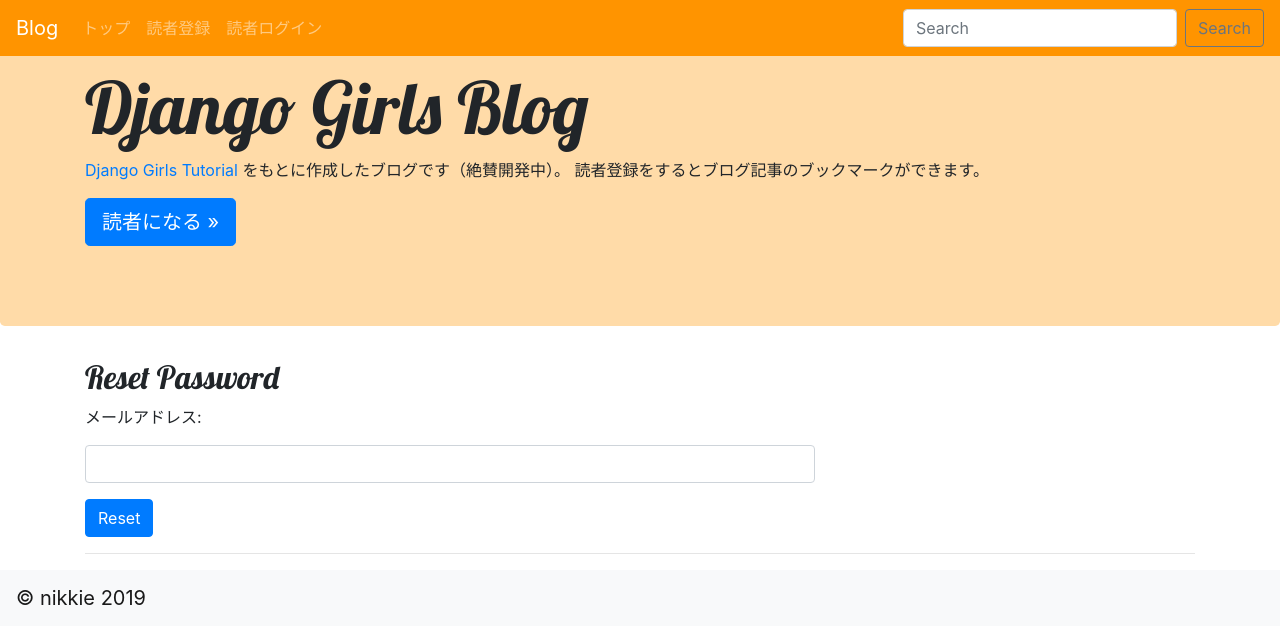
After one commit to ftnext/djangogirls-nextstep, a Django app: page /accounts/password_reset/ in a window 1280 px wide. The commit adds this page. Shown: the top 644 px of the page. Run offline with Django 3.2, Linux system fonts and the light colour scheme; some libraries are stand-ins or nearby versions.

Commit message:
[feat] パスワードを忘れた場合のリセットメール送信機能を実装
* ref: https://narito.ninja/blog/detail/44/
* 開発環境ではダミーのメールを送る設定（コンソールに出力する設定）とした：https://nwpct1.hatenablog.com/entry/django-email

```diff
--- a/django/accounts/forms.py
+++ b/django/accounts/forms.py
@@ -1,5 +1,6 @@
 from django.contrib.auth.forms import (
     PasswordChangeForm,
+    PasswordResetForm,
 )
 
 
@@ -8,3 +9,10 @@
         super().__init__(*args, **kwargs)
         for field in self.fields.values():
             field.widget.attrs['class'] = 'form-control'
+
+
+class MyPasswordResetForm(PasswordResetForm):
+    def __init__(self, *args, **kwargs):
+        super().__init__(*args, **kwargs)
+        for field in self.fields.values():
+            field.widget.attrs['class'] = 'form-control'
--- a/django/accounts/templates/accounts/login.html
+++ b/django/accounts/templates/accounts/login.html
@@ -21,4 +21,9 @@
     <input type="submit" value="login">
     <input type="hidden" name="next" value="{{ next }}">
   </form>
+  <p>
+    <a href="{% url 'accounts:password_reset' %}">
+      パスワードをお忘れの場合
+    </a>
+  </p>
 {% endblock %}
--- /dev/null
+++ b/django/accounts/templates/accounts/mail_template/password_reset/subject.txt
@@ -0,0 +1 @@
+Django Girls Blog 読者のパスワード再設定
--- /dev/null
+++ b/django/accounts/templates/accounts/password_reset_form.html
@@ -0,0 +1,17 @@
+{% extends 'base.html' %}
+
+{% block content %}
+  <h2>Reset Password</h2>
+  <form method="POST">
+    {% csrf_token %}
+    {{ form.non_field_errors }}
+    {% for field in form %}
+      <div class="form-group">
+        <label for="{{ field.id_for_label }}">{{ field.label_tag }}</label>
+        {{ field }}
+        {{ field.errors }}
+      </div>
+    {% endfor %}
+    <button type="submit" class="btn btn-primary">Reset</button>
+  </form>
+{% endblock %}
--- a/django/accounts/urls.py
+++ b/django/accounts/urls.py
@@ -16,4 +16,8 @@
          name='password_change'),
     path('password_change/done/', views.PasswordChangeDone.as_view(),
          name='password_change_done'),
+    path('password_reset/', views.PasswordReset.as_view(),
+         name='password_reset'),
+    path('password_reset/done/', views.PasswordResetDone.as_view(),
+         name='password_reset_done'),
 ]
--- a/django/accounts/views.py
+++ b/django/accounts/views.py
@@ -4,6 +4,8 @@
 from django.contrib.auth.views import (
     PasswordChangeView,
     PasswordChangeDoneView,
+    PasswordResetView,
+    PasswordResetDoneView,
 )
 from django.http import HttpResponseRedirect
 from django.urls import reverse_lazy
@@ -11,6 +13,7 @@
 
 from accounts.forms import (
     MyPasswordChangeForm,
+    MyPasswordResetForm,
 )
 
 
@@ -39,3 +42,16 @@
 
 class PasswordChangeDone(PasswordChangeDoneView):
     template_name = 'accounts/password_change_done.html'
+
+
+class PasswordReset(PasswordResetView):
+    subject_template_name = 'accounts/mail_template/password_reset/subject.txt'
+    email_template_name = 'accounts/mail_template/password_reset/message.html'
+    template_name = 'accounts/password_reset_form.html'
+    form_class = MyPasswordResetForm
+    success_url = reverse_lazy('accounts:password_reset_done')
+
+
+class PasswordResetDone(PasswordResetDoneView):
+    """パスワード変更用URLをメール送付する"""
+    template_name = 'accounts/password_reset_done.html'
--- a/django/mysite/settings/local.py
+++ b/django/mysite/settings/local.py
@@ -27,3 +27,8 @@
 
 MEDIA_URL = '/upload/'
 MEDIA_ROOT = os.path.join(BASE_DIR, '../media_root')
+
+
+# Email dummy
+
+EMAIL_BACKEND = 'django.core.mail.backends.console.EmailBackend'
```
Also changed, not shown: django/accounts/templates/accounts/mail_template/password_reset/message.html (added, +7 -0 lines), django/accounts/templates/accounts/password_reset_done.html (added, +8 -0 lines).
